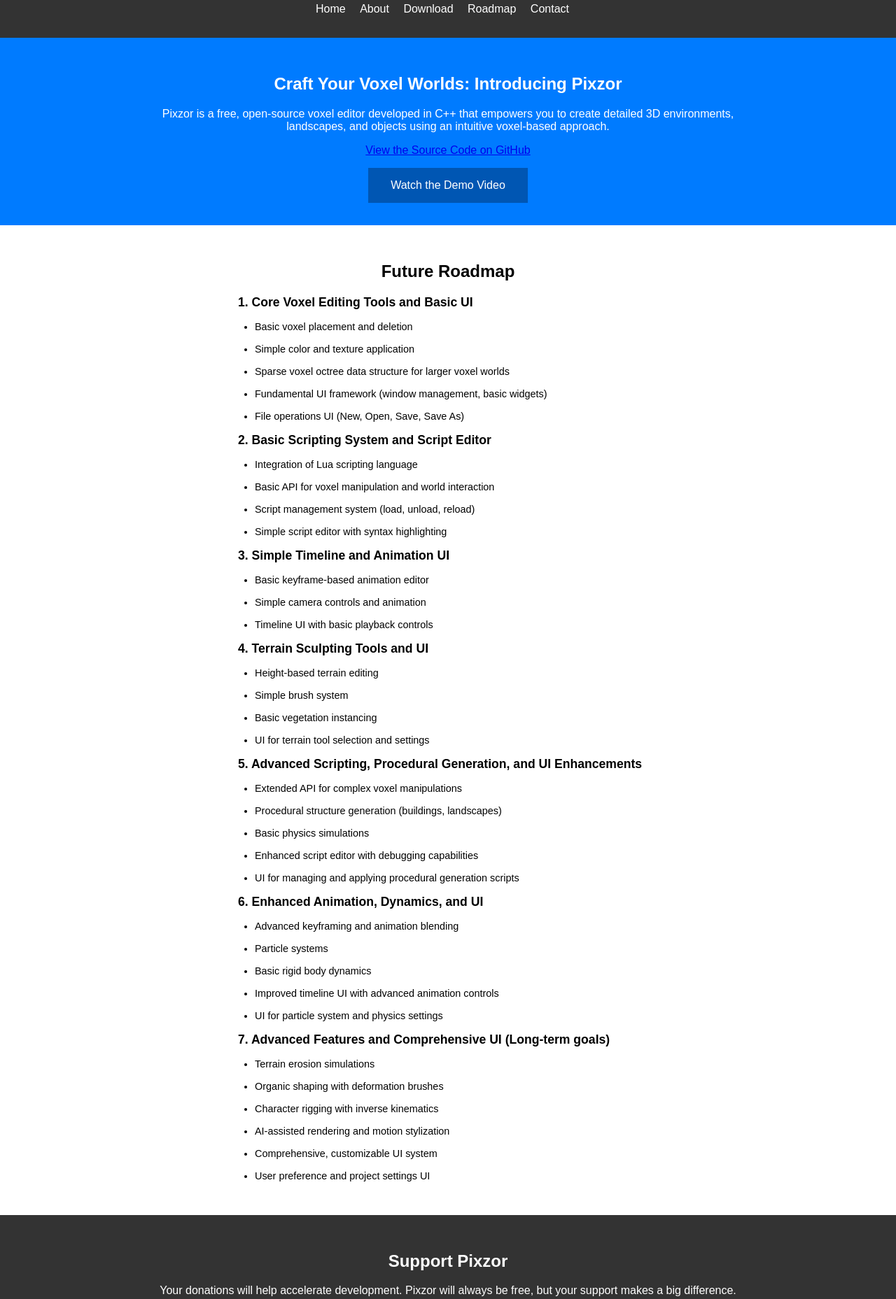
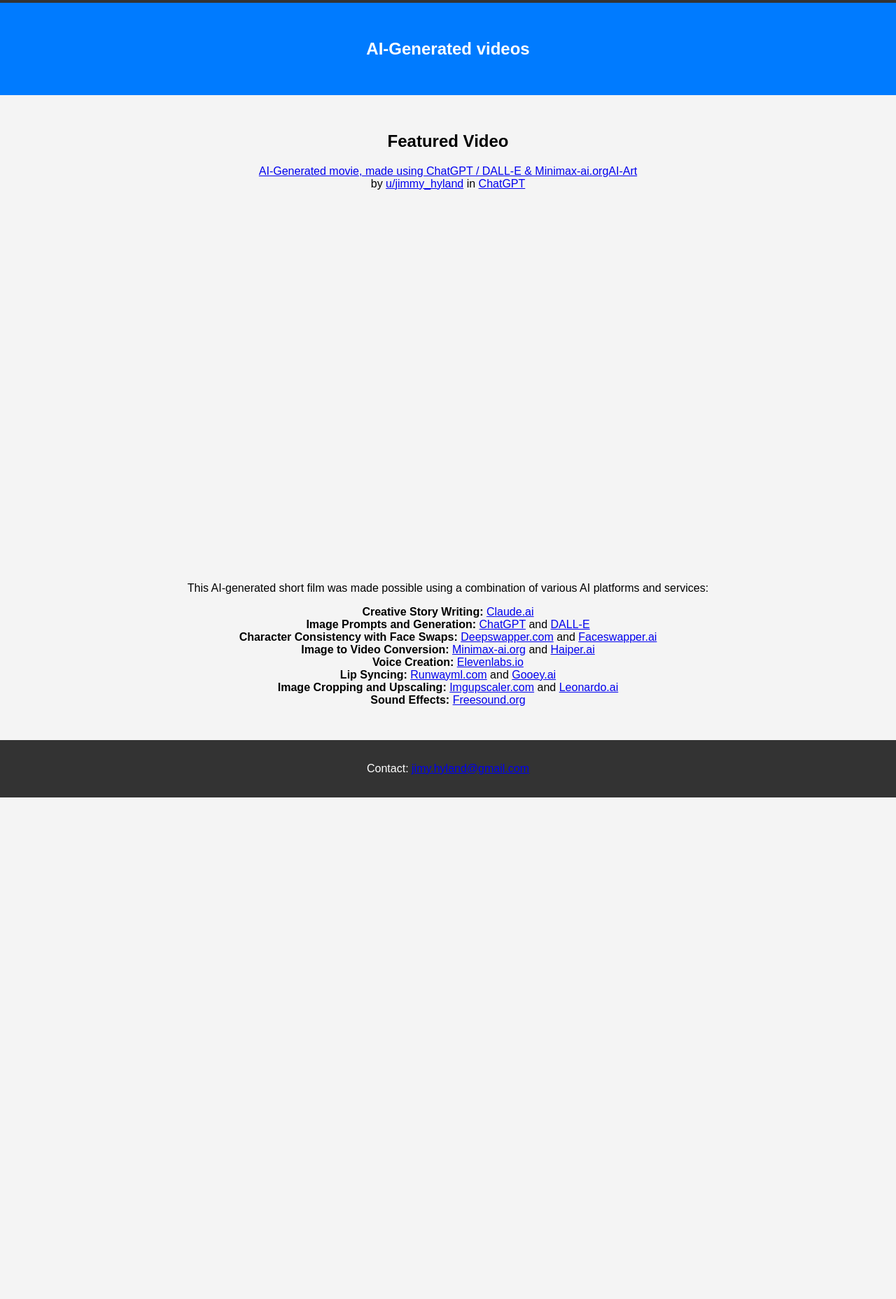
Before and after one commit to jimy1974/pixzorsite, a plain HTML site: page index.html in a window 1280 px wide. Shown: the part 259-2116 px from the top of the page at 70% size. After the commit the page ends 1399 px from the top, so only its background shows below. Drawn offline with Linux system fonts and the light colour scheme; a script that the page names is missing.

Commit message:
Add files via upload

```diff
--- a/index.html
+++ b/index.html
@@ -3,7 +3,7 @@
 <head>
     <meta charset="UTF-8">
     <meta name="viewport" content="width=device-width, initial-scale=1.0">
-    <title>Pixzor - Craft Your Voxel Worlds</title>
+    <title>Pixzor - AI-Generated Movies</title>
     <style>
         body {
             font-family: Arial, sans-serif;
@@ -39,62 +39,9 @@
             padding: 2rem 1rem;
             text-align: center;
         }
-        .hero button {
-            background-color: #0056b3;
-            border: none;
-            padding: 1rem 2rem;
-            color: white;
-            cursor: pointer;
-            font-size: 1rem;
-        }
         .section {
             padding: 2rem 1rem;
             text-align: center;
-        }
-        .roadmap {
-            background-color: #fff;
-        }
-        .roadmap ul {
-            list-style: none;
-            padding-left: 0;
-            max-width: 600px;
-            margin: 0 auto;
-            text-align: left;
-        }
-        .roadmap ul li {
-            margin: 1rem 0;
-        }
-
-
-        .roadmap ul li ul {
-            margin: 0.5rem 0 0.5rem 1.5rem;
-            font-size: 0.9rem;
-            list-style: disc;
-        }
-        .roadmap ul li b {
-            font-size: 1.1rem;
-        }
-        .current-work ul {
-            padding-left: 0;
-            max-width: 600px;
-            margin: 0 auto;
-            text-align: left;
-            margin: 0.5rem 0 0.5rem 1.5rem;
-            font-size: 0.9rem;
-            list-style: disc;
-        }
-
-        .cta {
-            background-color: #333;
-            color: white;
-        }
-        .cta button {
-            background-color: #ff5722;
-            border: none;
-            padding: 1rem 2rem;
-            color: white;
-            cursor: pointer;
-            font-size: 1rem;
         }
         footer {
             background-color: #333;
@@ -106,167 +53,71 @@
             max-width: 1200px;
             margin: 0 auto;
         }
+
+         .acknowledgments-grid {
+        display: grid;
+        grid-template-columns: 1fr 1fr;
+        gap: 1rem;
+        margin: 1rem 0;
+    }
+    .acknowledgments-grid div {
+        padding: 0.5rem;
+        background-color: #f9f9f9;
+        border-radius: 5px;
+    }
     </style>
-    <script>
-        function showDownloadMessage() {
-            alert('The Pixzor program is still under development. Please check back later for updates.');
-        }
-    </script>
 </head>
 <body>
 
 <header>
     <div class="container">
         <img src="logo.png" alt="Pixzor Logo" width="230" height="227">
-        <nav>
-            <ul>
-                <li><a href="#home">Home</a></li>
-                <li><a href="#about">About</a></li>
-                <li><a href="#download" onclick="showDownloadMessage()">Download</a></li>
-                <li><a href="#roadmap">Roadmap</a></li>
-                <li><a href="mailto:pixzor.com@gmail.com">Contact</a></li>
-            </ul>
-        </nav>
+
     </div>
 </header>
 
 <section class="hero" id="home">
     <div class="container">
-        <h2>Craft Your Voxel Worlds: Introducing Pixzor</h2>
-        <p>
-            Pixzor is a free, open-source voxel editor developed in C++ that empowers you to create detailed 3D environments,<br>
-            landscapes, and objects using an intuitive voxel-based approach.
-        </p>
-        <p>
-            <a href="https://github.com/jimy1974/pixzor" target="_blank">View the Source Code on GitHub</a>
-        </p>
-        <button onclick="window.location.href='#demo-video'">Watch the Demo Video</button>
+        <h2>AI-Generated videos</h2>
+
     </div>
 </section>
 
-<section class="roadmap section" id="roadmap">
+<section class="section" id="video">
     <div class="container">
-        <h2>Future Roadmap</h2>
-        <ul>
-            <li><b>1. Core Voxel Editing Tools and Basic UI</b>
-                <ul>
-                    <li>Basic voxel placement and deletion</li>
-                    <li>Simple color and texture application</li>
-                    <li>Sparse voxel octree data structure for larger voxel worlds</li>
-                    <li>Fundamental UI framework (window management, basic widgets)</li>
-                    <li>File operations UI (New, Open, Save, Save As)</li>
-                </ul>
-            </li>
-            <li><b>2. Basic Scripting System and Script Editor</b>
-                <ul>
-                    <li>Integration of Lua scripting language</li>
-                    <li>Basic API for voxel manipulation and world interaction</li>
-                    <li>Script management system (load, unload, reload)</li>
-                    <li>Simple script editor with syntax highlighting</li>
-                </ul>
-            </li>
-            <li><b>3. Simple Timeline and Animation UI</b>
-                <ul>
-                    <li>Basic keyframe-based animation editor</li>
-                    <li>Simple camera controls and animation</li>
-                    <li>Timeline UI with basic playback controls</li>
-                </ul>
-            </li>
-            <li><b>4. Terrain Sculpting Tools and UI</b>
-                <ul>
-                    <li>Height-based terrain editing</li>
-                    <li>Simple brush system</li>
-                    <li>Basic vegetation instancing</li>
-                    <li>UI for terrain tool selection and settings</li>
-                </ul>
-            </li>
-            <li><b>5. Advanced Scripting, Procedural Generation, and UI Enhancements</b>
-                <ul>
-                    <li>Extended API for complex voxel manipulations</li>
-                    <li>Procedural structure generation (buildings, landscapes)</li>
-                    <li>Basic physics simulations</li>
-                    <li>Enhanced script editor with debugging capabilities</li>
-                    <li>UI for managing and applying procedural generation scripts</li>
-                </ul>
-            </li>
-            <li><b>6. Enhanced Animation, Dynamics, and UI</b>
-                <ul>
-                    <li>Advanced keyframing and animation blending</li>
-                    <li>Particle systems</li>
-                    <li>Basic rigid body dynamics</li>
-                    <li>Improved timeline UI with advanced animation controls</li>
-                    <li>UI for particle system and physics settings</li>
-                </ul>
-            </li>
-            <li><b>7. Advanced Features and Comprehensive UI (Long-term goals)</b>
-                <ul>
-                    <li>Terrain erosion simulations</li>
-                    <li>Organic shaping with deformation brushes</li>
-                    <li>Character rigging with inverse kinematics</li>
-                    <li>AI-assisted rendering and motion stylization</li>
-                    <li>Comprehensive, customizable UI system</li>
-                    <li>User preference and project settings UI</li>
-                </ul>
-            </li>
-        </ul>
+        <h2>Featured Video</h2>
+        <blockquote class="reddit-embed-bq" style="height:500px" data-embed-height="574">
+            <a href="https://www.reddit.com/r/ChatGPT/comments/1godbg6/aigenerated_movie_made_using_chatgpt_dalle/">AI-Generated movie, made using ChatGPT / DALL-E & Minimax-ai.orgAI-Art</a>
+            <br> by <a href="https://www.reddit.com/user/jimmy_hyland/">u/jimmy_hyland</a> in <a href="https://www.reddit.com/r/ChatGPT/">ChatGPT</a>
+        </blockquote>
+        <script async src="https://embed.reddit.com/widgets.js" charset="UTF-8"></script>
     </div>
 </section>
 
-<section class="cta section">
+<section class="section" id="about">
     <div class="container">
-        <h2>Support Pixzor</h2>
-        <p>Your donations will help accelerate development. Pixzor will always be free, but your support makes a big difference.</p>
-        <form action="https://www.paypal.com/donate" method="post" target="_top">
-            <input type="hidden" name="hosted_button_id" value="EZCKRV8H8ZR4A" />
-            <input type="image" src="https://www.paypalobjects.com/en_US/i/btn/btn_donate_LG.gif" border="0" name="submit" title="PayPal - The safer, easier way to pay online!" alt="Donate with PayPal button" />
-            <img alt="" border="0" src="https://www.paypal.com/en_US/i/scr/pixel.gif" width="1" height="1" />
-        </form>
+
+        <p>This AI-generated short film was made possible using a combination of various AI platforms and services:</p>
+        <p>
+            <b>Creative Story Writing:</b> <a href="https://claude.ai" target="_blank">Claude.ai</a><br>
+            <b>Image Prompts and Generation:</b> <a href="https://chat.openai.com/" target="_blank">ChatGPT</a> and <a href="https://openai.com/dall-e" target="_blank">DALL-E</a><br>
+            <b>Character Consistency with Face Swaps:</b> <a href="https://deepswapper.com" target="_blank">Deepswapper.com</a> and <a href="https://faceswapper.ai" target="_blank">Faceswapper.ai</a><br>
+            <b>Image to Video Conversion:</b> <a href="https://minimax-ai.org" target="_blank">Minimax-ai.org</a> and <a href="https://haiper.ai" target="_blank">Haiper.ai</a><br>
+            <b>Voice Creation:</b> <a href="https://elevenlabs.io" target="_blank">Elevenlabs.io</a><br>
+            <b>Lip Syncing:</b> <a href="https://www.runwayml.com/" target="_blank">Runwayml.com</a> and <a href="https://gooey.ai" target="_blank">Gooey.ai</a><br>
+            <b>Image Cropping and Upscaling:</b> <a href="https://imgupscaler.com" target="_blank">Imgupscaler.com</a> and <a href="https://leonardo.ai" target="_blank">Leonardo.ai</a><br>
+            <b>Sound Effects:</b> <a href="https://freesound.org" target="_blank">Freesound.org</a><br>
+        </p>
     </div>
 </section>
 
-<section class="demo-video section" id="demo-video">
-    <div class="container">
-        <h2>Demo Video</h2>
-        <iframe width="560" height="315" src="https://www.youtube.com/embed/YKeW2hKUveI" frameborder="0" allow="accelerometer; autoplay; clipboard-write; encrypted-media; gyroscope; picture-in-picture" allowfullscreen></iframe>
-    </div>
-</section>
 
-<section class="roadmap section" >
-    <div class="container">
-        <h2>Current Development Focus</h2>
-        <p>I'm currently working on improving Pixzor's performance and laying the groundwork for advanced features:</p>
-        <ul>
-            <li>1. Optimizing UI responsiveness for a smoother user experience</li>
-            <li>2. Implementing an octree system for more efficient voxel management</li>
-            <li>3. Developing a robust texture system to enhance visual quality</li>
-        </ul>
-    </div>
-</section>
 
-<section class="demo-video section" id="new-demo-video">
-    <div class="container">
-        <h2>New Demo Video</h2>
-
-        <iframe width="560" height="315" src="https://www.youtube.com/embed/qX0qrHZZHYE" frameborder="0" allow="accelerometer; autoplay; clipboard-write; encrypted-media; gyroscope; picture-in-picture" allowfullscreen></iframe>
-    </div>
-</section>
-
-<section class="roadmap section" >
-    <div class="container">
-        <h2>Latest Development Updates</h2>
-        <p>In the latest updates, I've made significant progress in enhancing Pixzor:</p>
-        <ul>
-            <li>1. Added a GUI with a C++ ImGui draggable window system</li>
-            <li>2. Implemented the ability to load and use different textures</li>
-            <li>3. Started changing the selection system to an external mesh for increased speed, preparing for greedy meshing algorithms</li>
-        </ul>
-    </div>
-</section>
 
 <footer>
     <div class="container">
-        <p>Contact: <a href="mailto:pixzor.com@gmail.com">pixzor.com@gmail.com</a></p>
-        <p>&copy; 2024 Pixzor</p>
+        <p>Contact: <a href="mailto:jimy.hyland@gmail.com">jimy.hyland@gmail.com</a></p>
+
     </div>
 </footer>
 
```
